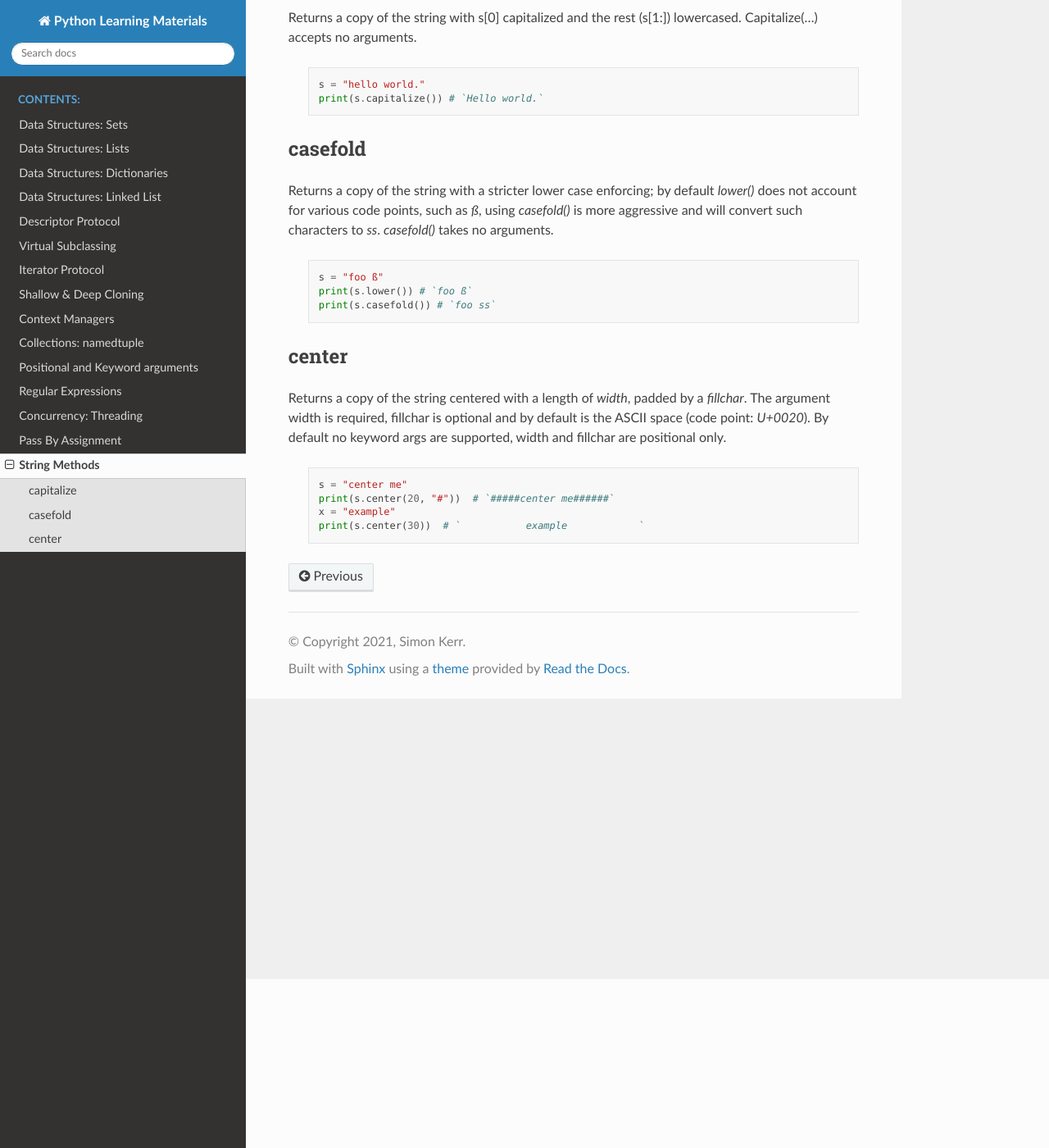
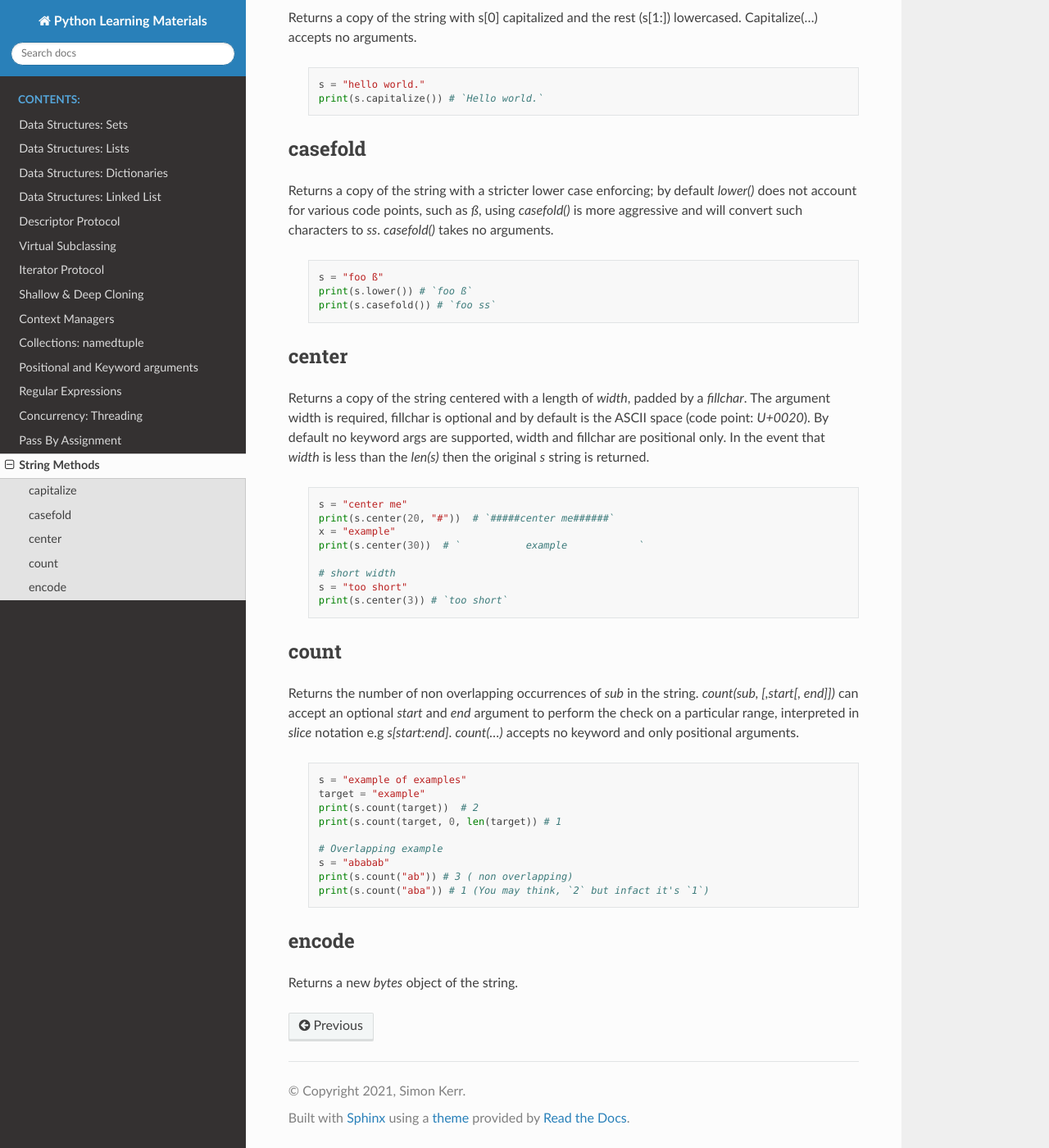
Before and after one commit to symonk/pydocs, a Sphinx documentation site: the page built from docs/source/string_methods.rst, in a window 1280 px wide and 1400 px high, scrolled down 206 px. Shown: the whole window at 82% size. Built offline with Sphinx 7.4.7 and the Read the Docs theme 2.0.0, drawn with Linux system fonts in a browser that asks for light colours.

Commit message:
adding `count(...)`

```diff
--- a/docs/source/string_methods.rst
+++ b/docs/source/string_methods.rst
@@ -32,7 +32,8 @@ center
 
 Returns a copy of the string centered with a length of `width`, padded by a `fillchar`.  The argument width is
 required, fillchar is optional and by default is the ASCII space (code point: `U+0020`).  By default no keyword args
-are supported, width and fillchar are positional only.
+are supported, width and fillchar are positional only. In the event that `width` is less than the `len(s)` then the
+original `s` string is returned.
 
     .. code-block:: python
 
@@ -40,3 +41,34 @@ are supported, width and fillchar are positional only.
         print(s.center(20, "#"))  # `#####center me######`
         x = "example"
         print(s.center(30))  # `           example            `
+
+        # short width
+        s = "too short"
+        print(s.center(3)) # `too short`
+
+
+count
+------
+
+Returns the number of non overlapping occurrences of `sub` in the string.  `count(sub, [,start[, end]])`
+can accept an optional `start` and `end` argument to perform the check on a particular range, interpreted
+in `slice` notation e.g `s[start:end]`.  `count(...)` accepts no keyword and only positional arguments.
+
+
+    .. code-block:: python
+
+        s = "example of examples"
+        target = "example"
+        print(s.count(target))  # 2
+        print(s.count(target, 0, len(target)) # 1
+
+        # Overlapping example
+        s = "ababab"
+        print(s.count("ab")) # 3 ( non overlapping)
+        print(s.count("aba")) # 1 (You may think, `2` but infact it's `1`)
+
+
+encode
+-------
+
+Returns a new `bytes` object of the string.
```
